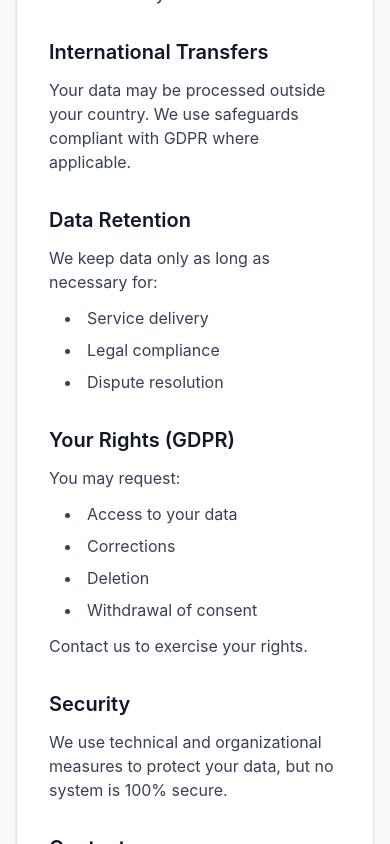
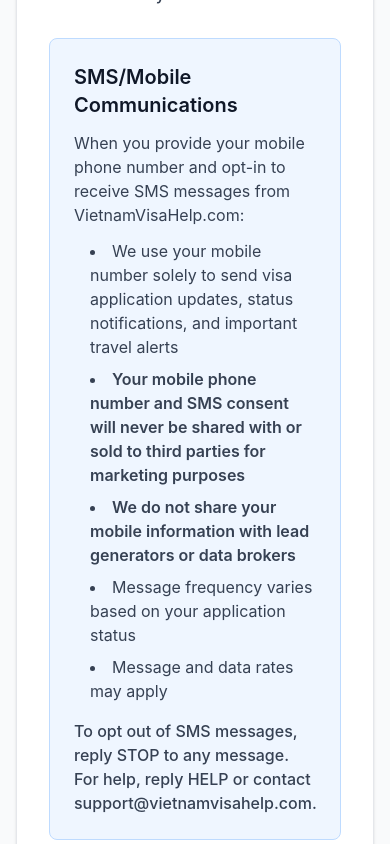
Before and after one commit to JuhanKuusk/vietnam-fast-visa, a Next.js app in the folder app/: page /privacy in a window 390 px wide. Shown: the part 1400-2244 px from the top of the page. Built offline with nearby package versions, Linux system fonts and the light colour scheme.

Commit message:
feat: add A2P 10DLC required SMS/mobile privacy language

```diff
--- a/app/src/app/privacy/page.tsx
+++ b/app/src/app/privacy/page.tsx
@@ -98,6 +98,26 @@
             </p>
           </section>
 
+          {/* SMS/Mobile Communications - A2P 10DLC Required */}
+          <section className="mb-8 bg-blue-50 dark:bg-blue-900/20 border border-blue-200 dark:border-blue-800 rounded-lg p-6">
+            <h2 className="text-xl font-semibold text-gray-900 dark:text-white mb-3">
+              {t.legal?.smsTitle || "SMS/Mobile Communications"}
+            </h2>
+            <p className="text-gray-700 dark:text-gray-300 mb-3">
+              {t.legal?.smsIntro || "When you provide your mobile phone number and opt-in to receive SMS messages from VietnamVisaHelp.com:"}
+            </p>
+            <ul className="list-disc list-inside text-gray-700 dark:text-gray-300 space-y-2 ml-4">
+              <li>{t.legal?.sms1 || "We use your mobile number solely to send visa application updates, status notifications, and important travel alerts"}</li>
+              <li className="font-semibold">{t.legal?.sms2 || "Your mobile phone number and SMS consent will never be shared with or sold to third parties for marketing purposes"}</li>
+              <li className="font-semibold">{t.legal?.sms3 || "We do not share your mobile information with lead generators or data brokers"}</li>
+              <li>{t.legal?.sms4 || "Message frequency varies based on your application status"}</li>
+              <li>{t.legal?.sms5 || "Message and data rates may apply"}</li>
+            </ul>
+            <p className="text-gray-700 dark:text-gray-300 mt-4 font-medium">
+              {t.legal?.smsOptOut || "To opt out of SMS messages, reply STOP to any message. For help, reply HELP or contact support@vietnamvisahelp.com."}
+            </p>
+          </section>
+
           {/* International Transfers */}
           <section className="mb-8">
             <h2 className="text-xl font-semibold text-gray-900 dark:text-white mb-3">
--- a/app/src/lib/translations.ts
+++ b/app/src/lib/translations.ts
@@ -774,6 +774,15 @@
     share3: "IT and hosting providers",
     share4: "Legal authorities when required",
     neverSell: "We never sell your data.",
+    // SMS/Mobile Communications (A2P 10DLC Required)
+    smsTitle: "SMS/Mobile Communications",
+    smsIntro: "When you provide your mobile phone number and opt-in to receive SMS messages from VietnamVisaHelp.com:",
+    sms1: "We use your mobile number solely to send visa application updates, status notifications, and important travel alerts",
+    sms2: "Your mobile phone number and SMS consent will never be shared with or sold to third parties for marketing purposes",
+    sms3: "We do not share your mobile information with lead generators or data brokers",
+    sms4: "Message frequency varies based on your application status",
+    sms5: "Message and data rates may apply",
+    smsOptOut: "To opt out of SMS messages, reply STOP to any message. For help, reply HELP or contact support@vietnamvisahelp.com.",
     internationalTransfers: "International Transfers",
     internationalTransfersText: "Your data may be processed outside your country. We use safeguards compliant with GDPR where applicable.",
     dataRetention: "Data Retention",
```
